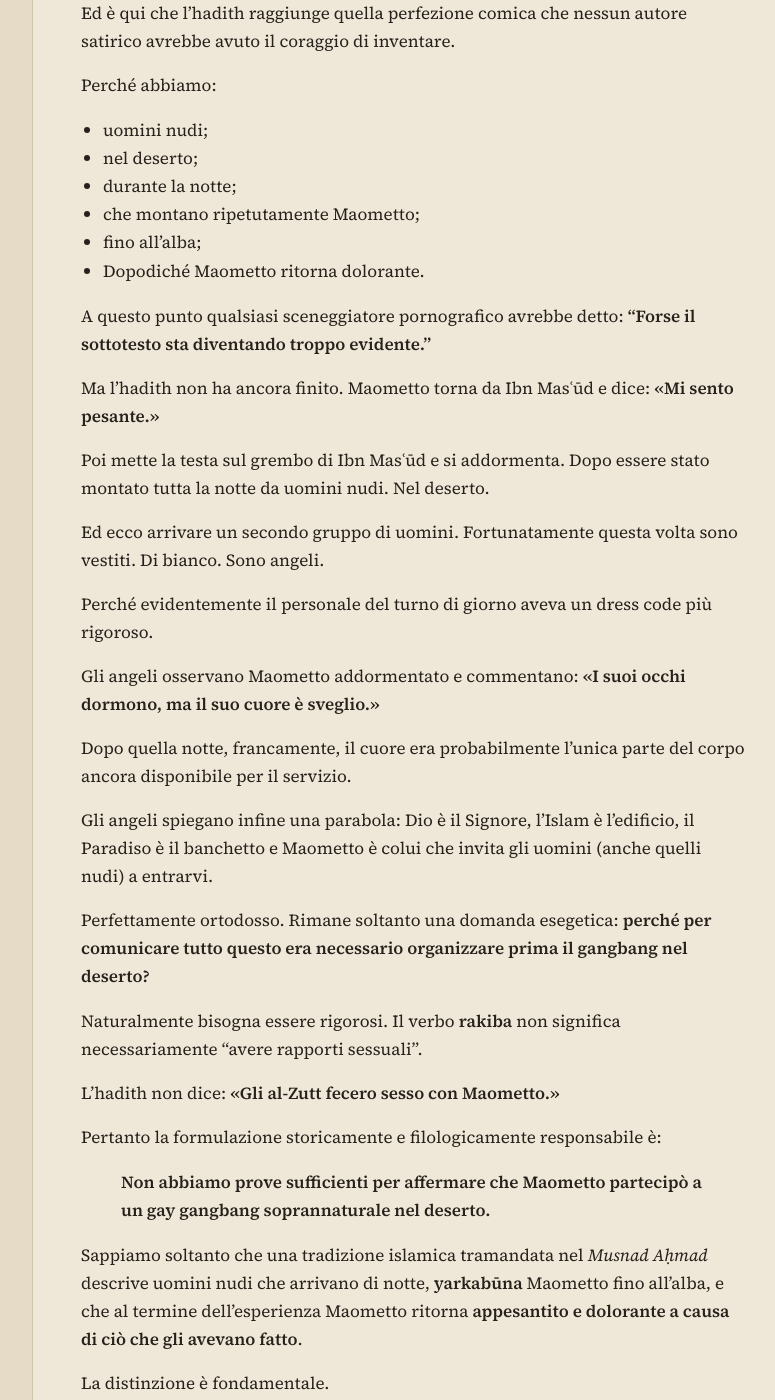
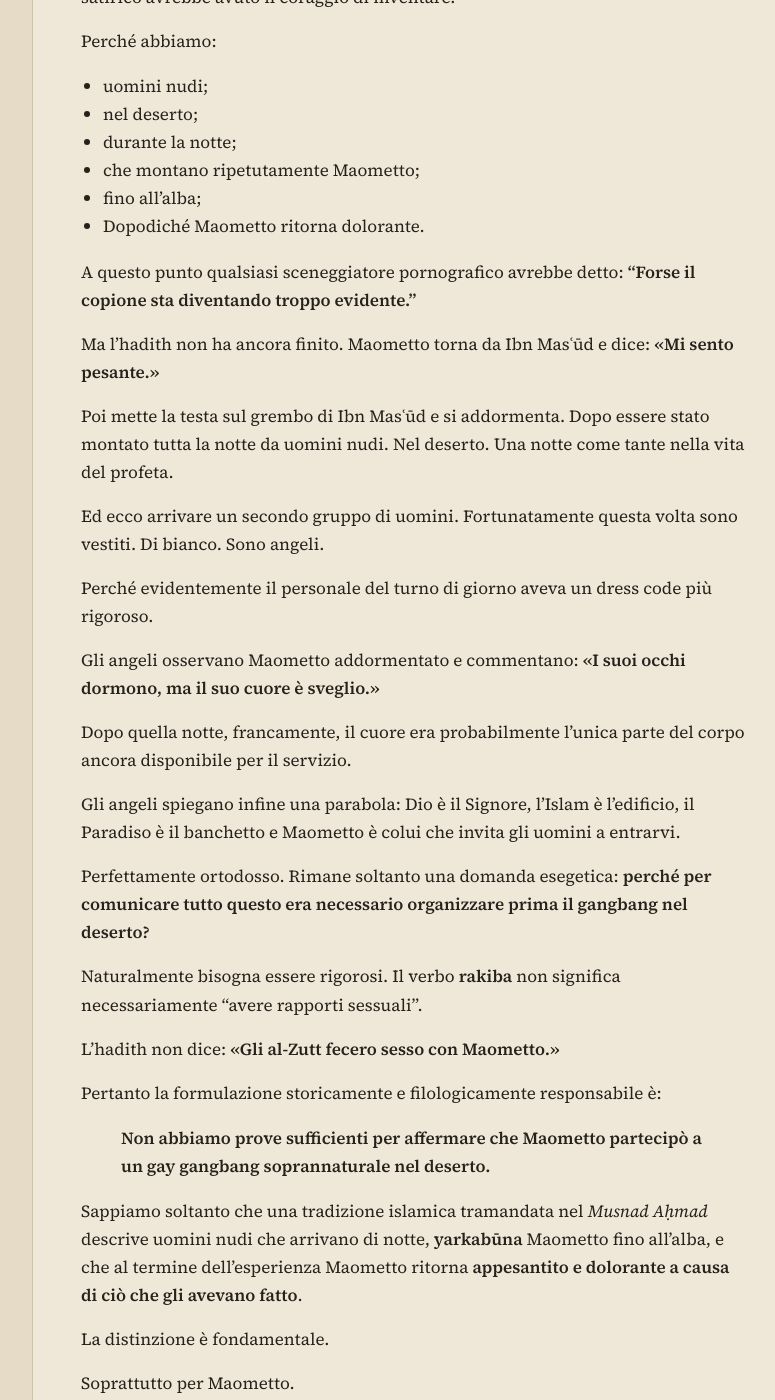
Before and after one commit to Vicknopf11/filoclastos-wiki, a Jekyll site: the page built from note/notte-zutt.md, in a window 1280 px wide and 1400 px high, scrolled down 3914 px. Shown: the whole window, without its empty margins (207-982 px from the left). Built offline with Jekyll 4.4.1, drawn with Linux system fonts in a browser that asks for light colours; some of the changed text lies outside the part shown.

Commit message:
Revise language in note/notte-zutt.md
Updated phrases for clarity and tone in the text.

```diff
--- a/note/notte-zutt.md
+++ b/note/notte-zutt.md
@@ -133,9 +133,8 @@ Il testo dice:
 <div align="right">
 **ثَقِيلًا وَجِعًا**
 </div>
-**appesantito e dolorante.**
 
-Perché? Il narratore ce lo spiega immediatamente:
+**appesantito e dolorante.** Perché? Il narratore ce lo spiega immediatamente:
 
 <div align="right">
 **مِمَّا رَكِبُوهُ**
@@ -154,11 +153,11 @@ Perché abbiamo:
 - fino all’alba;
 - Dopodiché Maometto ritorna dolorante.
 
-A questo punto qualsiasi sceneggiatore pornografico avrebbe detto: **“Forse il sottotesto sta diventando troppo evidente.”**
+A questo punto qualsiasi sceneggiatore pornografico avrebbe detto: **“Forse il copione sta diventando troppo evidente.”**
 
 Ma l’hadith non ha ancora finito. Maometto torna da Ibn Masʿūd e dice: **«Mi sento pesante.»**
 
-Poi mette la testa sul grembo di Ibn Masʿūd e si addormenta. Dopo essere stato montato tutta la notte da uomini nudi. Nel deserto.
+Poi mette la testa sul grembo di Ibn Masʿūd e si addormenta. Dopo essere stato montato tutta la notte da uomini nudi. Nel deserto. Una notte come tante nella vita del profeta.
 
 Ed ecco arrivare un secondo gruppo di uomini. Fortunatamente questa volta sono vestiti. Di bianco. Sono angeli.
 
@@ -168,7 +167,7 @@ Gli angeli osservano Maometto addormentato e commentano: **«I suoi occhi dormon
 
 Dopo quella notte, francamente, il cuore era probabilmente l’unica parte del corpo ancora disponibile per il servizio.
 
-Gli angeli spiegano infine una parabola: Dio è il Signore, l’Islam è l’edificio, il Paradiso è il banchetto e Maometto è colui che invita gli uomini (anche quelli nudi) a entrarvi.
+Gli angeli spiegano infine una parabola: Dio è il Signore, l’Islam è l’edificio, il Paradiso è il banchetto e Maometto è colui che invita gli uomini a entrarvi.
 
 Perfettamente ortodosso. Rimane soltanto una domanda esegetica: **perché per comunicare tutto questo era necessario organizzare prima il gangbang nel deserto?**
 
```
Also changed, not shown: other parts of note/notte-zutt.md (+1 -1 lines).
